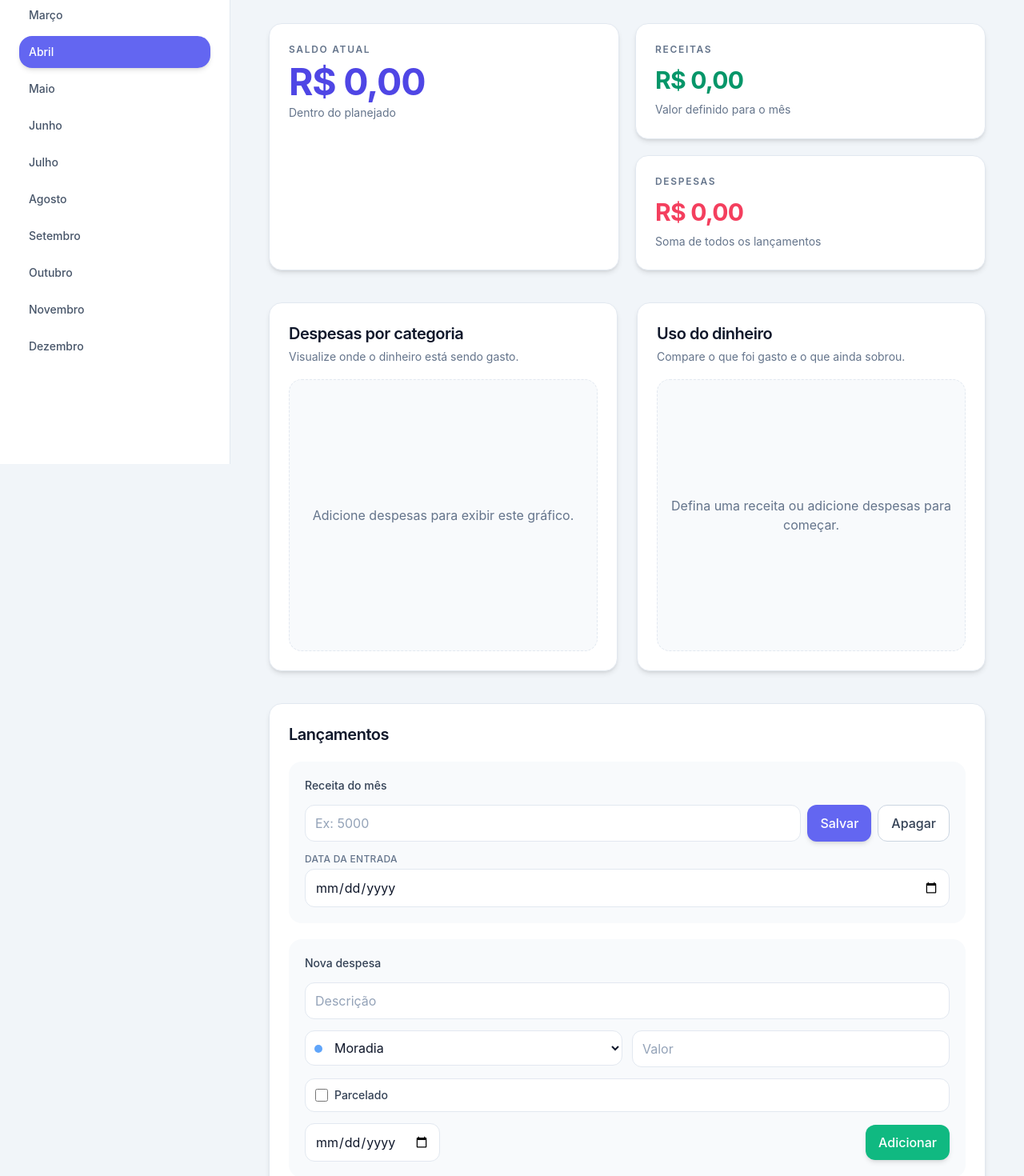
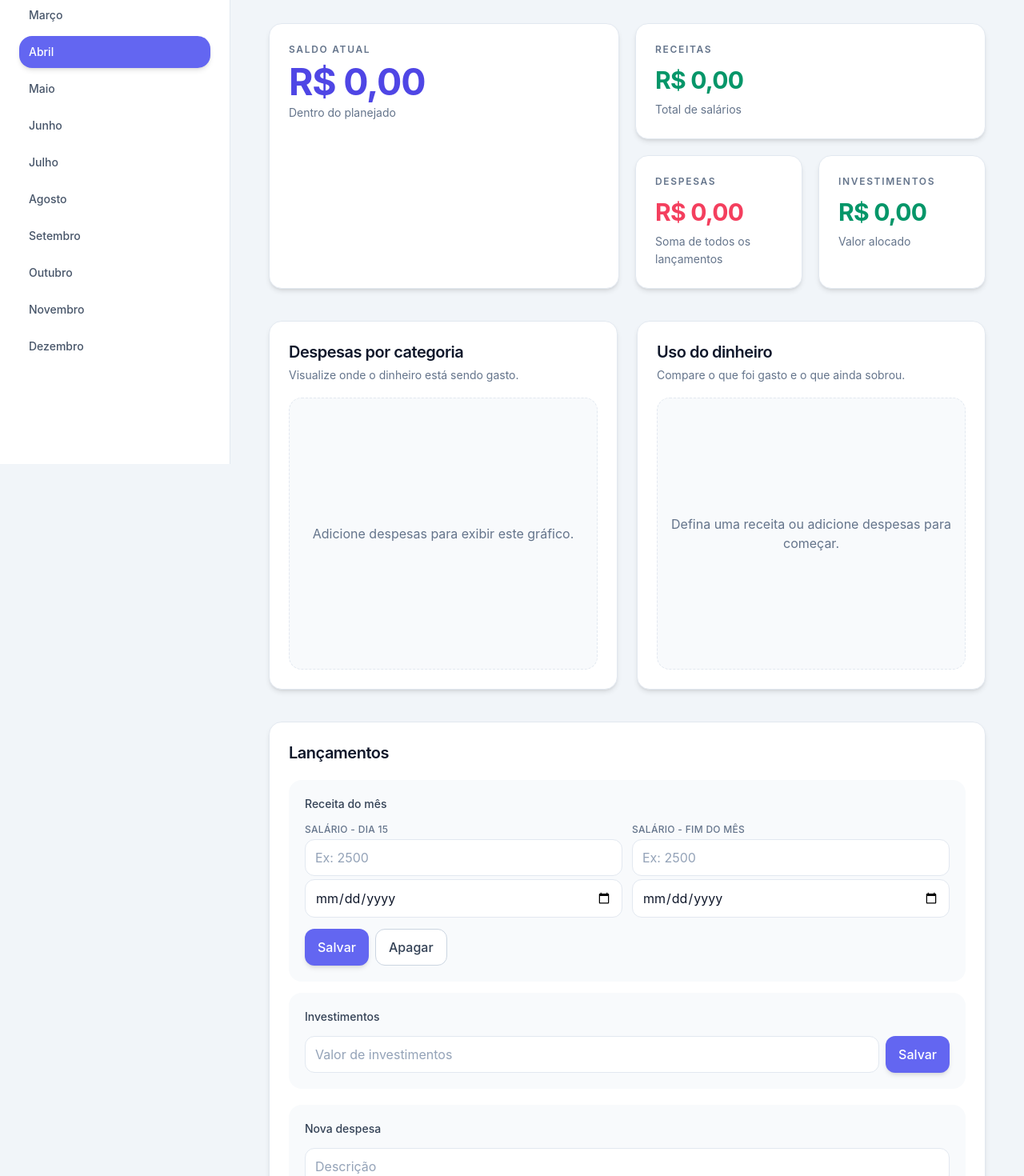
Before and after one commit to 1Guigo/Controle-Financeiro, a React (Vite) app: page / in a window 1280 px wide. Shown: the part 220-1690 px from the top of the page at 80% size. Built offline with nearby package versions, Linux system fonts and the light colour scheme.

Commit message:
nova funcionalidade

```diff
--- a/src/App.jsx
+++ b/src/App.jsx
@@ -30,7 +30,7 @@ function App() {
 
       <SummaryCards
         income={data.income}
-        incomeDate={data.monthData.incomeDate}
+        investments={data.monthData.investments}
         totalExpenses={data.totalExpenses}
         balance={data.balance}
       />
@@ -39,14 +39,19 @@ function App() {
 
       <section className="mt-10 grid grid-cols-1 gap-6 2xl:grid-cols-[1fr_1.3fr]">
         <ExpenseFormsPanel
-          incomeInput={data.incomeInput}
-          incomeDateInput={data.incomeDateInput}
+          incomeInputMid={data.incomeInputMid}
+          incomeInputEnd={data.incomeInputEnd}
+          incomeDateInputMid={data.incomeDateInputMid}
+          incomeDateInputEnd={data.incomeDateInputEnd}
+          investmentsInput={data.investmentsInput}
           expenseForm={data.expenseForm}
           categories={data.categories}
           onIncomeInputChange={data.handleIncomeInputChange}
           onIncomeDateChange={data.handleIncomeDateChange}
+          onInvestmentsInputChange={data.handleInvestmentsInputChange}
           onIncomeSubmit={data.handleSaveIncome}
           onIncomeClear={data.handleClearIncome}
+          onInvestmentsSubmit={data.handleSaveInvestments}
           onExpenseFieldChange={data.handleExpenseFieldChange}
           onExpenseSubmit={data.handleAddExpense}
         />
--- a/src/components/ExpenseFormsPanel.jsx
+++ b/src/components/ExpenseFormsPanel.jsx
@@ -3,14 +3,19 @@ import IncomeForm from './IncomeForm'
 import { getCategoryColor } from '../lib/categories'
 
 function ExpenseFormsPanel({
-  incomeInput,
-  incomeDateInput,
+  incomeInputMid,
+  incomeInputEnd,
+  incomeDateInputMid,
+  incomeDateInputEnd,
+  investmentsInput,
   expenseForm,
   categories,
   onIncomeInputChange,
   onIncomeDateChange,
+  onInvestmentsInputChange,
   onIncomeSubmit,
   onIncomeClear,
+  onInvestmentsSubmit,
   onExpenseFieldChange,
   onExpenseSubmit,
 }) {
@@ -22,12 +27,17 @@ function ExpenseFormsPanel({
       <h2 className="mb-5 text-xl font-semibold tracking-tight text-slate-900">Lançamentos</h2>
       <div className="space-y-5">
         <IncomeForm
-          incomeInput={incomeInput}
-          incomeDateInput={incomeDateInput}
+          incomeInputMid={incomeInputMid}
+          incomeInputEnd={incomeInputEnd}
+          incomeDateInputMid={incomeDateInputMid}
+          incomeDateInputEnd={incomeDateInputEnd}
+          investmentsInput={investmentsInput}
           onIncomeInputChange={onIncomeInputChange}
           onIncomeDateChange={onIncomeDateChange}
+          onInvestmentsInputChange={onInvestmentsInputChange}
           onSubmit={onIncomeSubmit}
           onClearIncome={onIncomeClear}
+          onSubmitInvestments={onInvestmentsSubmit}
         />
         <ExpenseForm
           categories={categories}
--- a/src/components/IncomeForm.jsx
+++ b/src/components/IncomeForm.jsx
@@ -1,14 +1,24 @@
 function IncomeForm({
-  incomeInput,
-  incomeDateInput,
+  incomeInputMid,
+  incomeInputEnd,
+  incomeDateInputMid,
+  incomeDateInputEnd,
+  investmentsInput,
   onIncomeInputChange,
   onIncomeDateChange,
+  onInvestmentsInputChange,
   onSubmit,
   onClearIncome,
+  onSubmitInvestments,
 }) {
   function handleSubmit(event) {
     event.preventDefault()
     onSubmit()
+  }
+
+  function handleSubmitInvestments(event) {
+    event.preventDefault()
+    onSubmitInvestments()
   }
 
   function handleClearIncomeClick() {
@@ -18,18 +28,52 @@ function IncomeForm({
   }
 
   return (
+    <div className="space-y-3.5">
       <form onSubmit={handleSubmit} className="space-y-3.5 rounded-2xl bg-slate-50 p-5">
         <label className="block text-sm font-medium text-slate-700">Receita do mês</label>
-      <div className="flex gap-2">
+        <div className="grid gap-3 sm:grid-cols-2">
+          <div>
+            <label className="mb-1 block text-xs font-medium uppercase tracking-wide text-slate-500">
+              Salário - Dia 15
+            </label>
             <input
               type="number"
               min="0"
               step="0.01"
-          value={incomeInput}
-          onChange={(event) => onIncomeInputChange(event.target.value)}
+              value={incomeInputMid}
+              onChange={(event) => onIncomeInputChange('mid', event.target.value)}
               className="w-full rounded-xl border border-slate-200 bg-white px-3 py-2.5 text-slate-900 outline-none transition-all duration-300 placeholder:text-slate-400 focus:border-indigo-400 focus:ring-2 focus:ring-indigo-500/20"
-          placeholder="Ex: 5000"
+              placeholder="Ex: 2500"
             />
+            <input
+              type="date"
+              value={incomeDateInputMid}
+              onChange={(event) => onIncomeDateChange('mid', event.target.value)}
+              className="mt-1 w-full rounded-xl border border-slate-200 bg-white px-3 py-2.5 text-slate-900 outline-none transition-all duration-300 focus:border-indigo-400 focus:ring-2 focus:ring-indigo-500/20"
+            />
+          </div>
+          <div>
+            <label className="mb-1 block text-xs font-medium uppercase tracking-wide text-slate-500">
+              Salário - Fim do mês
+            </label>
+            <input
+              type="number"
+              min="0"
+              step="0.01"
+              value={incomeInputEnd}
+              onChange={(event) => onIncomeInputChange('end', event.target.value)}
+              className="w-full rounded-xl border border-slate-200 bg-white px-3 py-2.5 text-slate-900 outline-none transition-all duration-300 placeholder:text-slate-400 focus:border-indigo-400 focus:ring-2 focus:ring-indigo-500/20"
+              placeholder="Ex: 2500"
+            />
+            <input
+              type="date"
+              value={incomeDateInputEnd}
+              onChange={(event) => onIncomeDateChange('end', event.target.value)}
+              className="mt-1 w-full rounded-xl border border-slate-200 bg-white px-3 py-2.5 text-slate-900 outline-none transition-all duration-300 focus:border-indigo-400 focus:ring-2 focus:ring-indigo-500/20"
+            />
+          </div>
+        </div>
+        <div className="flex gap-2">
           <button
             type="submit"
             className="pressable rounded-xl bg-indigo-500 px-4 py-2.5 font-medium text-white shadow-md transition-all duration-300 hover:-translate-y-0.5 hover:bg-indigo-400"
@@ -44,18 +88,28 @@ function IncomeForm({
             Apagar
           </button>
         </div>
-      <div>
-        <label className="mb-1 block text-xs font-medium uppercase tracking-wide text-slate-500">
-          Data da entrada
-        </label>
+      </form>
+      <form onSubmit={handleSubmitInvestments} className="space-y-3.5 rounded-2xl bg-slate-50 p-5">
+        <label className="block text-sm font-medium text-slate-700">Investimentos</label>
+        <div className="flex gap-2">
           <input
-          type="date"
-          value={incomeDateInput}
-          onChange={(event) => onIncomeDateChange(event.target.value)}
-          className="w-full rounded-xl border border-slate-200 bg-white px-3 py-2.5 text-slate-900 outline-none transition-all duration-300 focus:border-indigo-400 focus:ring-2 focus:ring-indigo-500/20"
+            type="number"
+            min="0"
+            step="0.01"
+            value={investmentsInput}
+            onChange={(event) => onInvestmentsInputChange(event.target.value)}
+            className="w-full rounded-xl border border-slate-200 bg-white px-3 py-2.5 text-slate-900 outline-none transition-all duration-300 placeholder:text-slate-400 focus:border-indigo-400 focus:ring-2 focus:ring-indigo-500/20"
+            placeholder="Valor de investimentos"
           />
+          <button
+            type="submit"
+            className="pressable rounded-xl bg-indigo-500 px-4 py-2.5 font-medium text-white shadow-md transition-all duration-300 hover:-translate-y-0.5 hover:bg-indigo-400"
+          >
+            Salvar
+          </button>
         </div>
       </form>
+    </div>
   )
 }
 
--- a/src/components/SummaryCards.jsx
+++ b/src/components/SummaryCards.jsx
@@ -1,11 +1,7 @@
 import Card from './Card'
 import { formatCurrencyBRL } from '../lib/finance'
 
-function SummaryCards({ income, incomeDate, totalExpenses, balance }) {
-  const incomeSubtitle = incomeDate
-    ? `Entrada em ${new Date(`${incomeDate}T00:00:00`).toLocaleDateString('pt-BR')}`
-    : 'Valor definido para o mês'
-
+function SummaryCards({ income, investments, totalExpenses, balance }) {
   return (
     <section className="grid grid-cols-1 gap-5 md:grid-cols-2">
       <Card
@@ -20,14 +16,22 @@ function SummaryCards({ income, incomeDate, totalExpenses, balance }) {
           title="Receitas"
           value={formatCurrencyBRL(income)}
           tone="income"
-          subtitle={incomeSubtitle}
+          subtitle="Total de salários"
         />
+        <div className="grid gap-5 sm:grid-cols-2">
           <Card
             title="Despesas"
             value={formatCurrencyBRL(totalExpenses)}
             tone="expense"
             subtitle="Soma de todos os lançamentos"
           />
+          <Card
+            title="Investimentos"
+            value={formatCurrencyBRL(investments)}
+            tone="income"
+            subtitle="Valor alocado"
+          />
+        </div>
       </div>
     </section>
   )
--- a/src/constants/finance.js
+++ b/src/constants/finance.js
@@ -9,4 +9,11 @@ export const CATEGORIES = [
   { name: 'Outros', color: '#94a3b8' }, // slate
 ]
 
-export const DEFAULT_MONTH_DATA = { income: 0, incomeDate: '', expenses: [] }
+export const DEFAULT_MONTH_DATA = {
+  incomeMidMonth: 0,
+  incomeMidMonthDate: '',
+  incomeEndMonth: 0,
+  incomeEndMonthDate: '',
+  investments: 0,
+  expenses: [],
+}
--- a/src/hooks/useFinanceDashboard.js
+++ b/src/hooks/useFinanceDashboard.js
@@ -24,8 +24,11 @@ function mergeSavedState(savedState) {
     const data = savedState[month.key]
     if (!data || typeof data !== 'object') continue
     base[month.key] = {
-      income: clampToMoney(data.income ?? 0),
-      incomeDate: String(data.incomeDate || ''),
+      incomeMidMonth: clampToMoney(data.incomeMidMonth ?? data.income ?? 0),
+      incomeMidMonthDate: String(data.incomeMidMonthDate || data.incomeDate || ''),
+      incomeEndMonth: clampToMoney(data.incomeEndMonth ?? 0),
+      incomeEndMonthDate: String(data.incomeEndMonthDate || ''),
+      investments: clampToMoney(data.investments ?? 0),
       expenses: Array.isArray(data.expenses)
         ? data.expenses
             .filter((expense) => expense && typeof expense === 'object')
@@ -43,6 +46,7 @@ function mergeSavedState(savedState) {
                 date: String(expense.date || ''),
                 installmentsTotal,
                 installmentsPaid,
+                isFixed: Boolean(expense.isFixed || false),
               }
             })
         : [],
@@ -54,15 +58,26 @@ function mergeSavedState(savedState) {
 
 function getIncomeDrafts(financeByMonth) {
   return MONTHS.reduce((acc, month) => {
-    const value = financeByMonth[month.key]?.income ?? 0
-    acc[month.key] = value ? String(value) : ''
+    const midMonth = financeByMonth[month.key]?.incomeMidMonth ?? 0
+    const endMonth = financeByMonth[month.key]?.incomeEndMonth ?? 0
+    acc[`${month.key}_mid`] = midMonth ? String(midMonth) : ''
+    acc[`${month.key}_end`] = endMonth ? String(endMonth) : ''
     return acc
   }, {})
 }
 
 function getIncomeDateDrafts(financeByMonth) {
   return MONTHS.reduce((acc, month) => {
-    acc[month.key] = String(financeByMonth[month.key]?.incomeDate || '')
+    acc[`${month.key}_mid`] = String(financeByMonth[month.key]?.incomeMidMonthDate || '')
+    acc[`${month.key}_end`] = String(financeByMonth[month.key]?.incomeEndMonthDate || '')
+    return acc
+  }, {})
+}
+
+function getInvestmentsDrafts(financeByMonth) {
+  return MONTHS.reduce((acc, month) => {
+    const investments = financeByMonth[month.key]?.investments ?? 0
+    acc[month.key] = investments ? String(investments) : ''
     return acc
   }, {})
 }
@@ -79,6 +94,9 @@ export function useFinanceDashboard() {
   const [incomeDateByMonth, setIncomeDateByMonth] = useState(() =>
     getIncomeDateDrafts(initialFinance),
   )
+  const [investmentsInputByMonth, setInvestmentsInputByMonth] = useState(() =>
+    getInvestmentsDrafts(initialFinance),
+  )
   const [expenseForm, setExpenseForm] = useState({
     description: '',
     category: getCategoryNames()[0],
@@ -87,6 +105,7 @@ export function useFinanceDashboard() {
     isInstallment: false,
     installmentsTotal: 2,
     installmentsPaid: 0,
+    isFixed: false,
   })
 
   const monthLabel = useMemo(
@@ -95,8 +114,11 @@ export function useFinanceDashboard() {
   )
 
   const monthData = financeByMonth[selectedMonth] || DEFAULT_MONTH_DATA
-  const incomeInput = incomeInputByMonth[selectedMonth] ?? ''
-  const incomeDateInput = incomeDateByMonth[selectedMonth] ?? ''
+  const incomeInputMid = incomeInputByMonth[`${selectedMonth}_mid`] ?? ''
+  const incomeInputEnd = incomeInputByMonth[`${selectedMonth}_end`] ?? ''
+  const incomeDateInputMid = incomeDateByMonth[`${selectedMonth}_mid`] ?? ''
+  const incomeDateInputEnd = incomeDateByMonth[`${selectedMonth}_end`] ?? ''
+  const investmentsInput = investmentsInputByMonth[selectedMonth] ?? ''
   const { income, totalExpenses, balance } = useMemo(
     () => calculateTotals(monthData),
     [monthData],
@@ -133,35 +155,65 @@ export function useFinanceDashboard() {
     }))
   }
 
-  function handleIncomeInputChange(value) {
-    setIncomeInputByMonth((prev) => ({ ...prev, [selectedMonth]: value }))
+  function handleIncomeInputChange(type, value) {
+    setIncomeInputByMonth((prev) => ({ ...prev, [`${selectedMonth}_${type}`]: value }))
   }
 
   function handleSaveIncome() {
-    const value = clampToMoney(incomeInput)
+    const midMonth = clampToMoney(incomeInputMid)
+    const endMonth = clampToMoney(incomeInputEnd)
     updateSelectedMonthData((current) => ({
       ...current,
-      income: value,
-      incomeDate: incomeDateInput,
+      incomeMidMonth: midMonth,
+      incomeMidMonthDate: incomeDateInputMid,
+      incomeEndMonth: endMonth,
+      incomeEndMonthDate: incomeDateInputEnd,
     }))
     setIncomeInputByMonth((prev) => ({
       ...prev,
-      [selectedMonth]: value ? String(value) : '',
+      [`${selectedMonth}_mid`]: midMonth ? String(midMonth) : '',
+      [`${selectedMonth}_end`]: endMonth ? String(endMonth) : '',
     }))
   }
 
-  function handleIncomeDateChange(value) {
-    setIncomeDateByMonth((prev) => ({ ...prev, [selectedMonth]: value }))
+  function handleIncomeDateChange(type, value) {
+    setIncomeDateByMonth((prev) => ({ ...prev, [`${selectedMonth}_${type}`]: value }))
   }
 
   function handleClearIncome() {
     updateSelectedMonthData((current) => ({
       ...current,
-      income: 0,
-      incomeDate: '',
+      incomeMidMonth: 0,
+      incomeMidMonthDate: '',
+      incomeEndMonth: 0,
+      incomeEndMonthDate: '',
     }))
-    setIncomeInputByMonth((prev) => ({ ...prev, [selectedMonth]: '' }))
-    setIncomeDateByMonth((prev) => ({ ...prev, [selectedMonth]: '' }))
+    setIncomeInputByMonth((prev) => ({
+      ...prev,
+      [`${selectedMonth}_mid`]: '',
+      [`${selectedMonth}_end`]: '',
+    }))
+    setIncomeDateByMonth((prev) => ({
+      ...prev,
+      [`${selectedMonth}_mid`]: '',
+      [`${selectedMonth}_end`]: '',
+    }))
+  }
+
+  function handleInvestmentsInputChange(value) {
+    setInvestmentsInputByMonth((prev) => ({ ...prev, [selectedMonth]: value }))
+  }
+
+  function handleSaveInvestments() {
+    const investments = clampToMoney(investmentsInput)
+    updateSelectedMonthData((current) => ({
+      ...current,
+      investments,
+    }))
+    setInvestmentsInputByMonth((prev) => ({
+      ...prev,
+      [selectedMonth]: investments ? String(investments) : '',
+    }))
   }
 
   function handleExpenseFieldChange(name, value) {
@@ -188,6 +240,7 @@ export function useFinanceDashboard() {
       date: expenseForm.date,
       installmentsTotal,
       installmentsPaid,
+      isFixed: Boolean(expenseForm.isFixed),
     }
 
     updateSelectedMonthData((current) => ({
@@ -203,6 +256,7 @@ export function useFinanceDashboard() {
       isInstallment: false,
       installmentsTotal: 2,
       installmentsPaid: 0,
+      isFixed: false,
     })
   }
 
@@ -240,9 +294,12 @@ export function useFinanceDashboard() {
     setSelectedMonth,
     monthLabel,
     monthData,
-    incomeInput,
+    incomeInputMid,
+    incomeInputEnd,
     expenseForm,
-    incomeDateInput,
+    incomeDateInputMid,
+    incomeDateInputEnd,
+    investmentsInput,
     income,
     totalExpenses,
     balance,
@@ -252,6 +309,8 @@ export function useFinanceDashboard() {
     handleIncomeDateChange,
     handleSaveIncome,
     handleClearIncome,
+    handleInvestmentsInputChange,
+    handleSaveInvestments,
     handleExpenseFieldChange,
     handleAddExpense,
     handleRemoveExpense,
--- a/src/lib/finance.js
+++ b/src/lib/finance.js
@@ -13,13 +13,16 @@ export function clampToMoney(value) {
 }
 
 export function calculateTotals(monthData) {
-  const income = clampToMoney(monthData?.income ?? 0)
+  const incomeMidMonth = clampToMoney(monthData?.incomeMidMonth ?? 0)
+  const incomeEndMonth = clampToMoney(monthData?.incomeEndMonth ?? 0)
+  const income = clampToMoney(incomeMidMonth + incomeEndMonth)
+  const investments = clampToMoney(monthData?.investments ?? 0)
   const expenses = Array.isArray(monthData?.expenses) ? monthData.expenses : []
   const totalExpenses = clampToMoney(
     expenses.reduce((acc, e) => acc + clampToMoney(e.amount), 0),
   )
-  const balance = clampToMoney(income - totalExpenses)
-  return { income, totalExpenses, balance }
+  const balance = clampToMoney(income - totalExpenses - investments)
+  return { income, investments, totalExpenses, balance }
 }
 
 export function groupExpensesByCategory(expenses, getColor) {
```
Also changed, not shown: src/components/ExpenseForm.jsx (+11 -0 lines), src/components/ExpensesTable.jsx (+11 -1 lines). Lines whose indentation alone changed are shown as unchanged.
